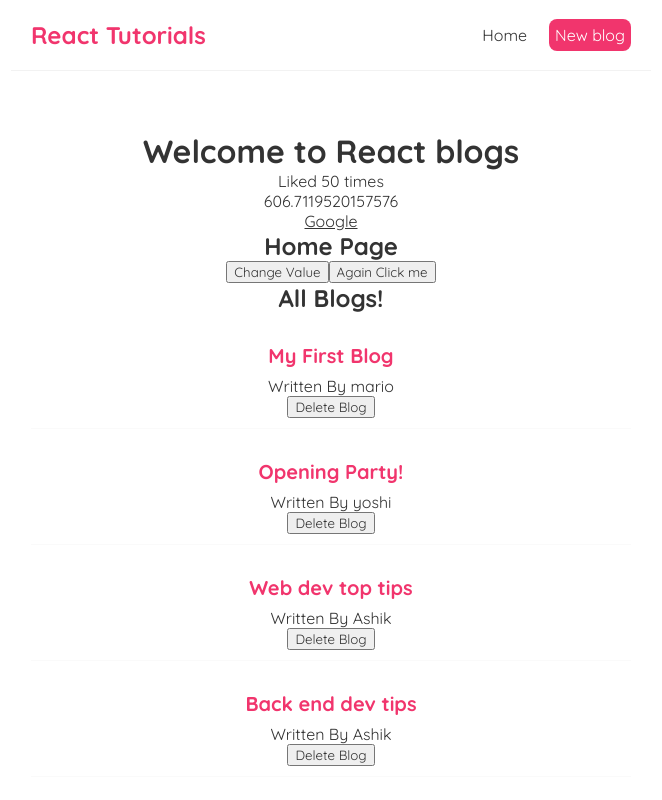
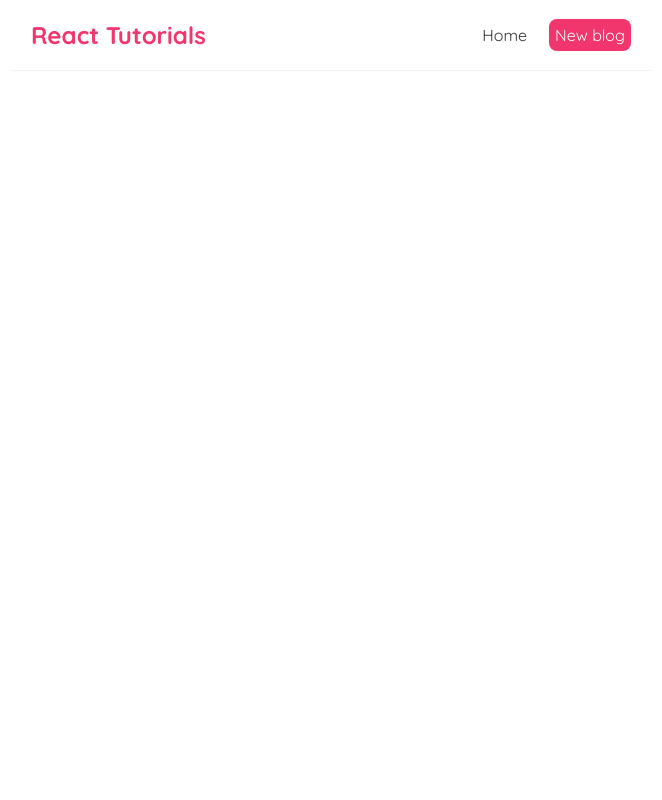
Before and after one commit to mdashikalikhan/react-tuts, a React (Create React App) app: page /create in a window 1280 px wide. Shown: the top 800 px of the page, without its empty margins (309-971 px from the left). Built offline with nearby package versions, Linux system fonts and the light colour scheme; data requests are answered from the project's data file.

Commit message:
Router...

```diff
--- a/package.json
+++ b/package.json
@@ -10,6 +10,7 @@
     "bootstrap": "^5.3.8",
     "react": "^19.1.1",
     "react-dom": "^19.1.1",
+    "react-router-dom": "^7.8.2",
     "react-scripts": "5.0.1",
     "web-vitals": "^2.1.4"
   },
--- a/src/App.js
+++ b/src/App.js
@@ -2,16 +2,24 @@
 import './App.css';
 import Home from './Home';
 import Navbar from './Navbar';
+import { BrowserRouter as Router, Routes, Route } from 'react-router-dom';
+
 
 export default function App() {
 
 
   return (
-    <div className="App">
-      <Navbar/>
-     <div className="content">
-      <Home/>
-     </div>
-    </div>
+    <Router>
+      <div className="App">
+        <Navbar />
+        <div className="content">
+          <Routes>
+            <Route path='/' element={<Home/>}/>
+
+
+          </Routes>
+        </div>
+      </div>
+    </Router>
   );
 }
--- a/src/Home.js
+++ b/src/Home.js
@@ -10,7 +10,7 @@
 
     const [randVal, setValue] =  useState(Math.random() * 1000);
 
-    const [blogs, setBlogs] = useState([]);
+    const [blogs, setBlogs] = useState(null);
 
 
     const {data:blogList, pending, errorMessage} = useFetch('http://localhost:8000/blogs');
@@ -44,7 +44,7 @@
         if(blogList){
             setBlogs(blogList);
         } else{
-            setBlogs([]);
+            setBlogs(null);
         }
 
     }, [blogList]);
```
Also changed, not shown: 1 other file (tests, documents, lock files or other folders).
